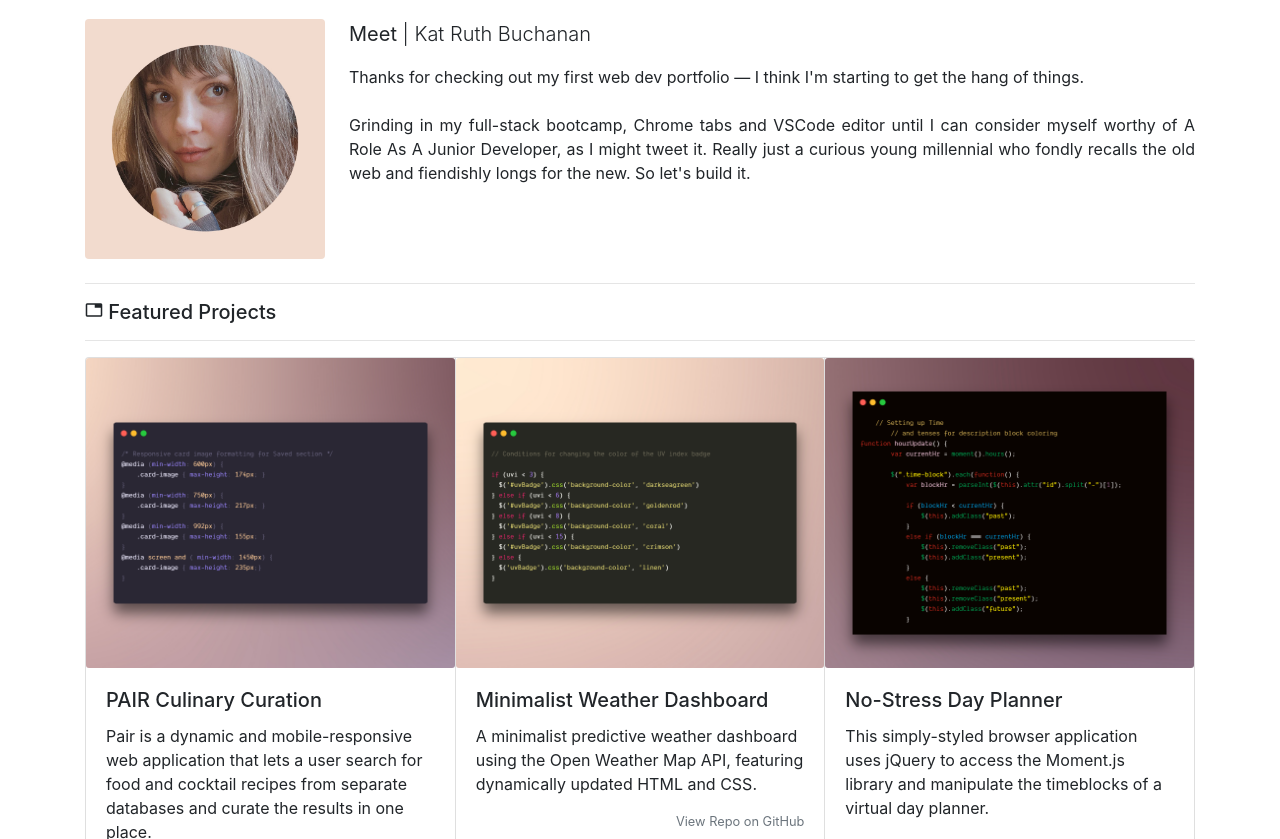
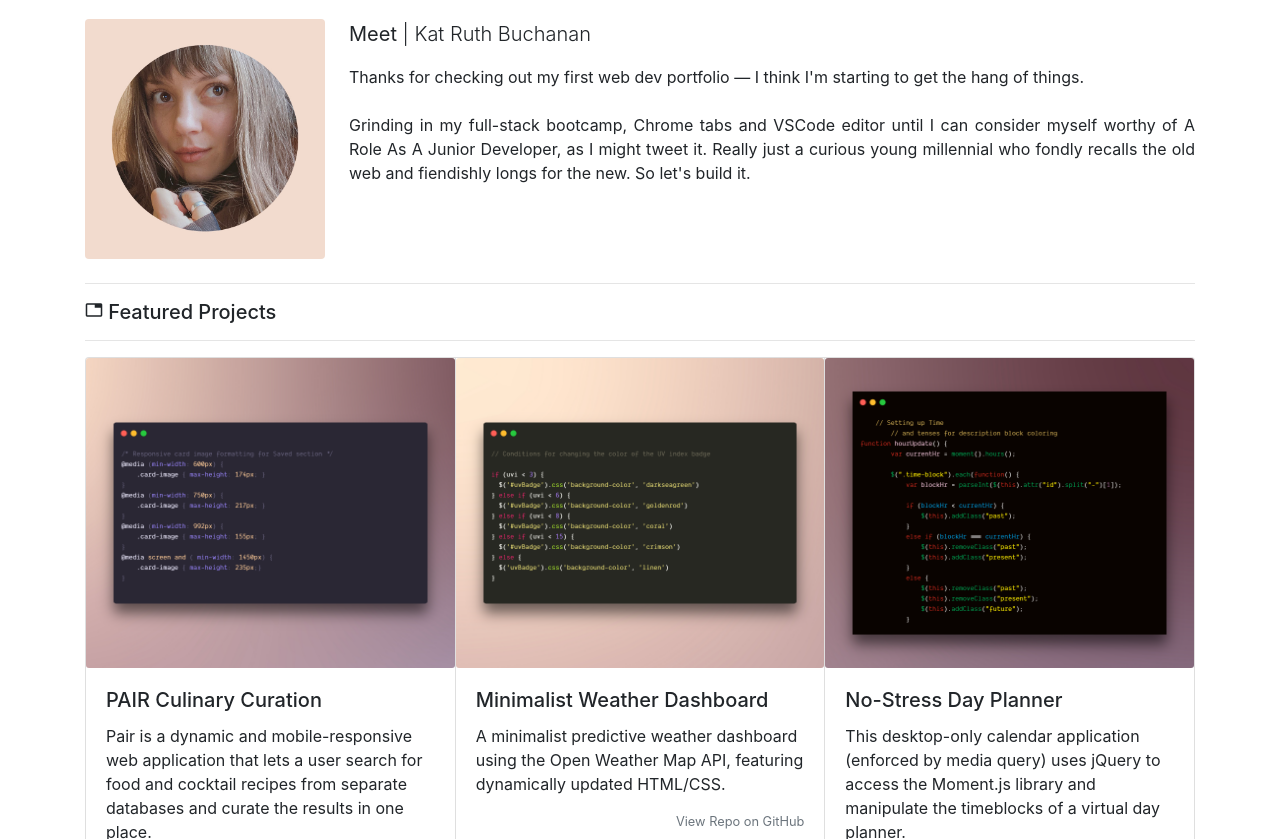
Before and after one commit to katsign/portfolio1.0, a plain HTML site: page index.html in a window 1280 px wide. Shown: the part 113-952 px from the top of the page. Drawn offline with nearby package versions, Linux system fonts and the light colour scheme.

Commit message:
edited copy

```diff
--- a/index.html
+++ b/index.html
@@ -43,7 +43,7 @@
               <img class="card-img" src="images/pic2.png" alt="Code Snippet from Weather Dashboard Web App">
               <div class="card-body">
                 <h5 class="card-title">Minimalist Weather Dashboard</h5>
-                <p class="card-text">A minimalist predictive weather dashboard using the Open Weather Map API, featuring dynamically updated HTML and CSS.</p>
+                <p class="card-text">A minimalist predictive weather dashboard using the Open Weather Map API, featuring dynamically updated HTML/CSS.</p>
                 <a class="card-text text-muted small float-right jump">View Repo on GitHub</a>
               </div>
             </div>
@@ -51,7 +51,7 @@
               <img class="card-img" src="images/pic3.png" alt="Code Snippet from Day Planner Web App">
               <div class="card-body">
                 <h5 class="card-title">No-Stress Day Planner</h5>
-                <p class="card-text">This simply-styled browser application uses jQuery to access the Moment.js library and manipulate the timeblocks of a virtual day planner.</p>
+                <p class="card-text">This desktop-only calendar application (enforced by media query) uses jQuery to access the Moment.js library and manipulate the timeblocks of a virtual day planner.</p>
                 <a class="card-text text-muted small float-right jump">View Repo on GitHub</a>
               </div>
             </section>
```
